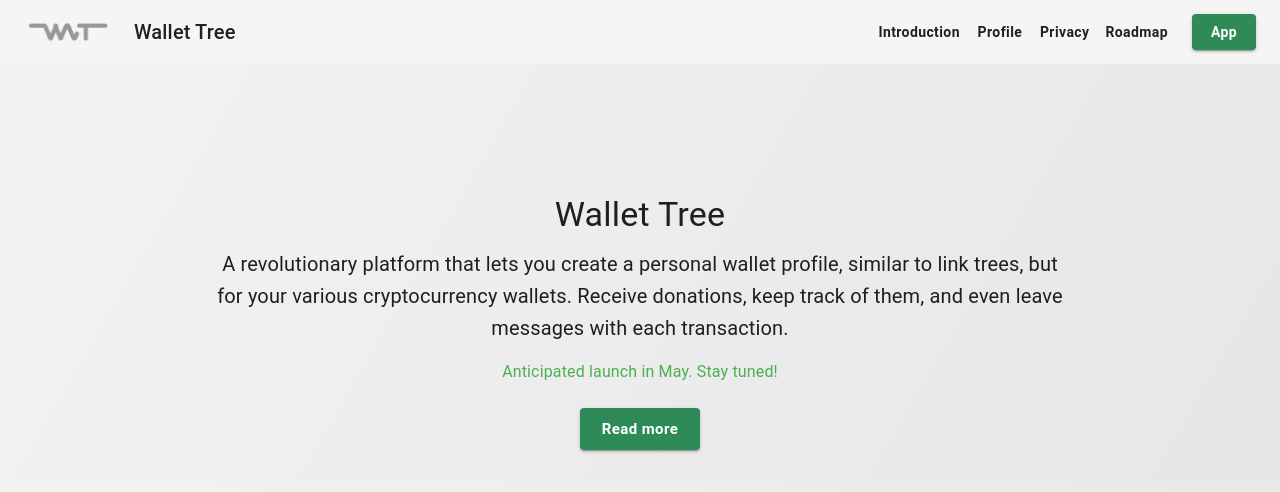
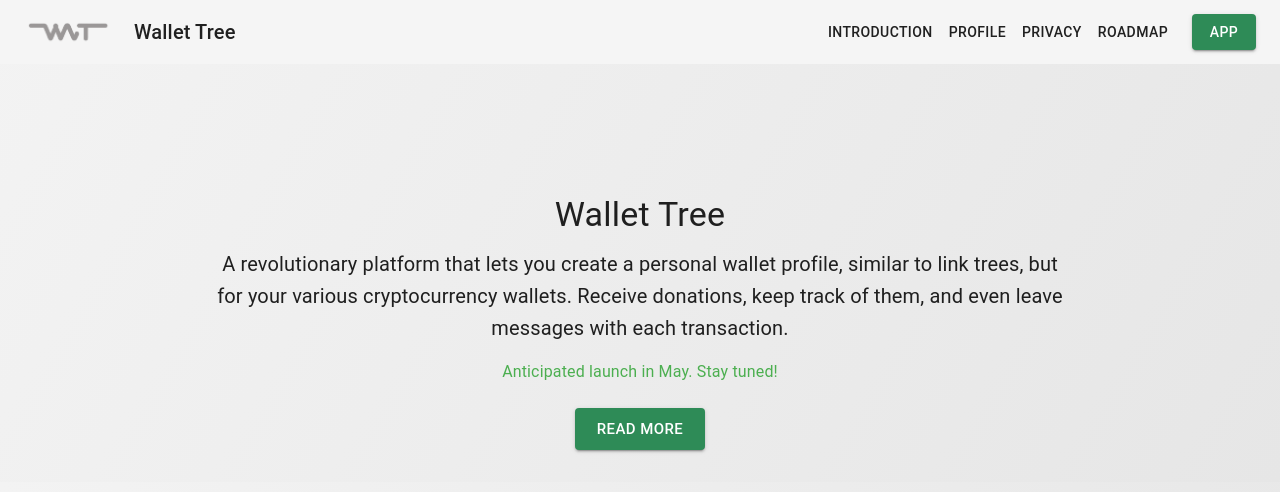
Before and after one commit to diogowernik/next-app-for-django-and-blockchain-project, a Next.js app: page / in a window 1280 px wide. Shown: the top 492 px of the page. Built offline with nearby package versions, Linux system fonts and the light colour scheme; no server answers.

Commit message:
layout changes

```diff
--- a/src/styles/theme.js
+++ b/src/styles/theme.js
@@ -1,61 +1,73 @@
-// @styles/theme.js
+// @/styles/theme.js
 import { createTheme } from '@mui/material/styles';
 import { green } from '@mui/material/colors';
 
 const theme = createTheme({
   palette: {
     primary: {
-      main: '#2E8B57',  // Cor verde principal
-      dark: '#206040'  // Verde mais escuro para hover
+      main: '#2E8B57',
+      dark: '#206040'
     },
-    // blue
     secondary: {
-      main: '#87CEEB',  // Azul claro escolhido
-      dark: '#367588'   // Uma opção de azul petróleo para hover ou detalhes
+      main: '#87CEEB',
+      dark: '#367588'
     },
-
     background: {
       default: '#f3f3f3',
       paper: '#e6e6e6'
     },
     success: {
-      main: green[500]  // Utilizando cor verde do MUI
+      main: green[500]
     }
   },
   typography: {
     h5: {
-      fontSize: '1.5rem',  // Ajuste conforme necessário
+      fontSize: '1.5rem',
     },
     subtitle1: {
-      fontSize: '1.25rem',  // Ideal entre body1 e h6
+      fontSize: '1.25rem',
     },
     subtitle2: {
-      fontSize: '1rem',  // Ideal entre body1 e body2
+      fontSize: '1rem',
     }
   },
   components: {
-    MuiButton: {
+    MuiCard: {
       styleOverrides: {
         root: {
-          fontWeight: 'bold',
-          textTransform: 'none',  // Remove o efeito de caixa alta
-          '&:hover': {
-            backgroundColor: '#206040',
-            color: '#ffffff'  // Texto fica branco ao passar o mouse
-          }
+          border: '1px solid #e0e0e0',
+          backgroundColor: '#eceff1'
         }
       }
     },
-    MuiLink: {
+    MuiCardHeader: {
       styleOverrides: {
         root: {
+          backgroundColor: '#f5f5f5',
           color: '#2E8B57',
-          '&:hover': {
-            color: '#206040'
-          }
+          borderBottom: '1px solid #e0e0e0',
+          fontWeight: '500',
         }
       }
-    }
+    },
+    MuiCardContent: {
+      styleOverrides: {
+        root: {
+          color: '#424242'
+        }
+      }
+    },
+    MuiCardActionArea: {
+      styleOverrides: {
+        root: {
+          justifyContent: 'flex-end',
+          backgroundColor: '#f5f5f5',
+          borderTop: '1px solid #e0e0e0',
+          padding: '8px', // Usando um valor fixo, substitua pelo theme.spacing(1) se necessário
+        }
+      }
+    },
+    // Incluir outros overrides conforme necessário
   }
 });
 
```
Also changed, not shown: src/components/holding/PortfolioDashboard.js (+5 -18 lines), src/components/holding/portfolio-assets/PortfolioAssetsDonutChart.js (deleted, +0 -11 lines), src/components/holding/portfolio-assets/PortfolioAssetsDonutPieChart.js (+16 -2 lines), src/components/holding/portfolio-assets/PortfolioAssetsPieChart.js (deleted, +0 -16 lines), src/components/holding/portfolio-assets/PortfolioAssetsTotalsGrid.js (+4 -17 lines).
